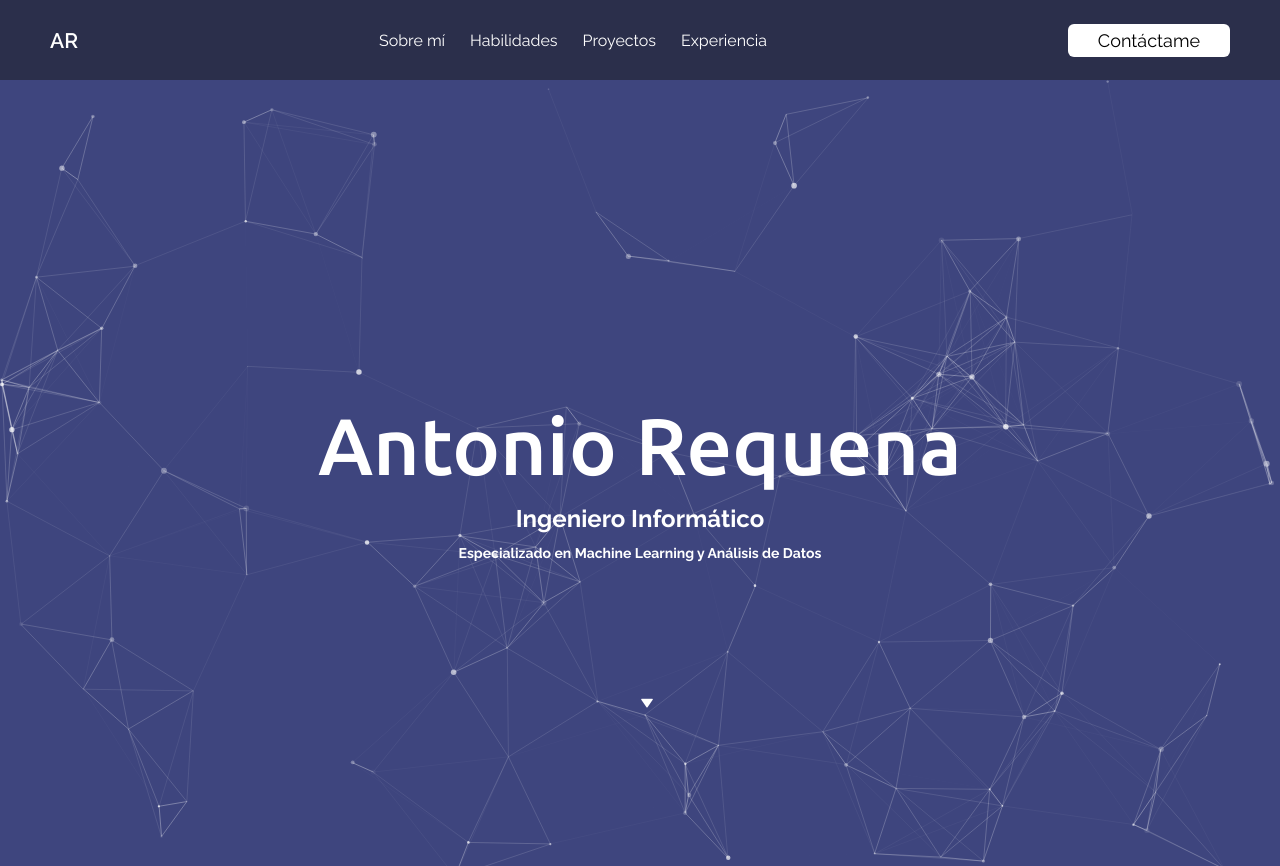
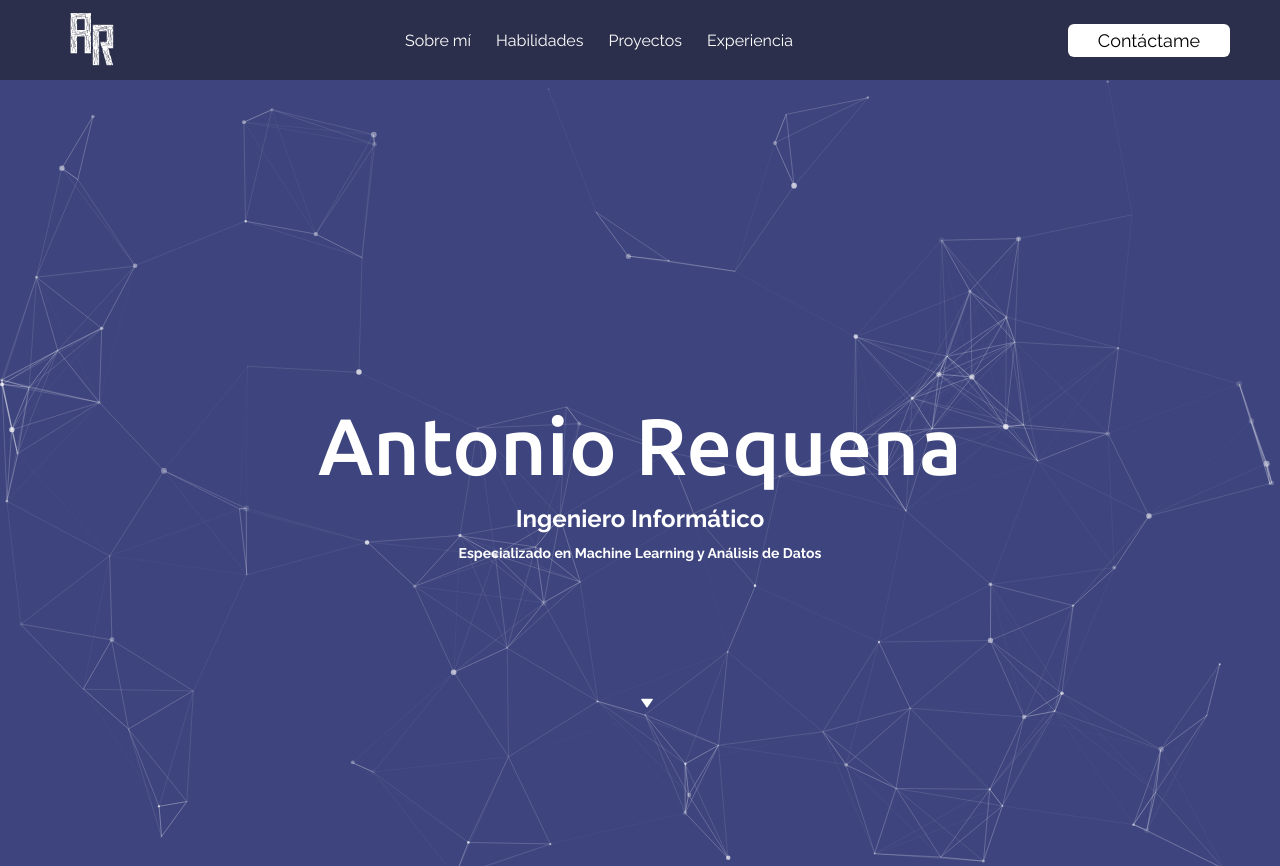
Before and after one commit to antoonioreque/portfolio, a plain HTML site: page index.html in a window 1280 px wide. Shown: the top 866 px of the page. Drawn offline with nearby package versions, Linux system fonts and the light colour scheme.

Commit message:
Logo incorporado

```diff
--- a/index.html
+++ b/index.html
@@ -12,7 +12,7 @@
 <body>
 
     <div class="navbar">
-        <h2>AR</h2>
+        <img src="assets/logo_ofi.png">
         <ul>
             <li><a href="#about">Sobre mí</a></li>
             <li><a href="#">Habilidades</a></li>
@@ -29,7 +29,7 @@
             <h1>Antonio Requena</h1>
             <h3>Ingeniero Informático</h3>
             <h4>Especializado en Machine Learning y Análisis de Datos</h4>
-            <a href="#about" class="scroll"><i class='bx bxs-down-arrow'></i></a>
+            <a href="#about" class="scroll"><i class="bx bxs-down-arrow"></i></a>
         </div>
     </header>
 
--- a/style.css
+++ b/style.css
@@ -51,6 +51,11 @@ body{
 
 .navbar ul li:last-child a{
     margin: 0;
+}
+
+.navbar img{
+    height: 100%;
+    padding: 0;
 }
 
 
```
Also changed, not shown: assets/logo_ofi.png (added), 2 other files.
